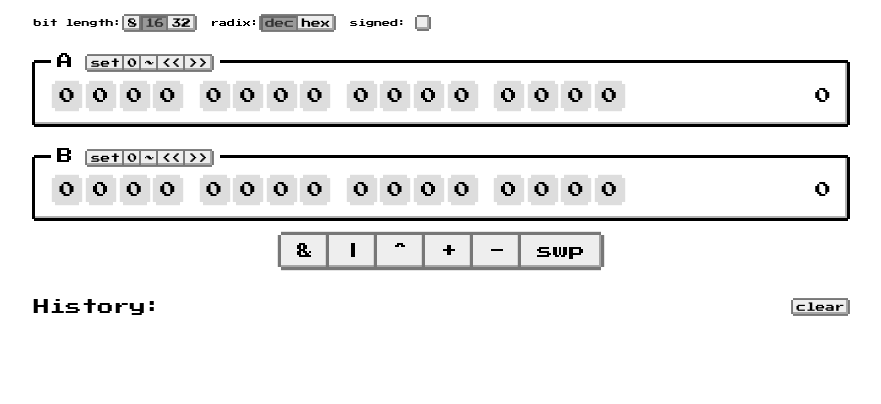
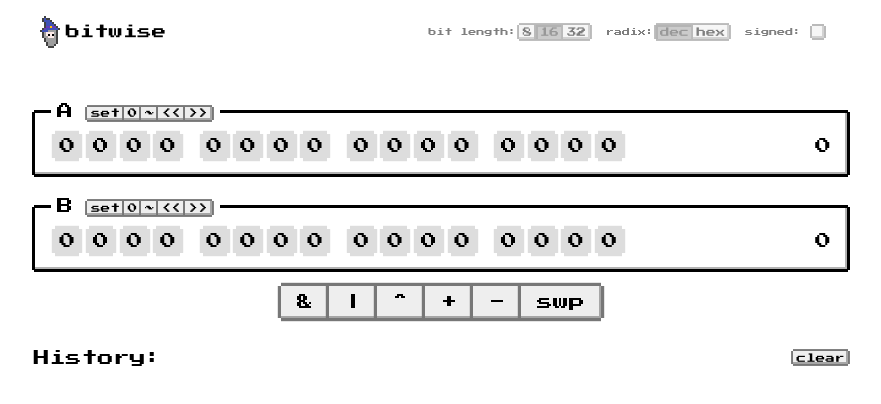
Before and after one commit to praffn/bitwise, a React (Create React App) app: page / in a window 1280 px wide. Shown: the top 404 px of the page, without its empty margins (199-1080 px from the left). Built offline with nearby package versions, Linux system fonts and the light colour scheme; what typesafe-actions would draw is missing.

Commit message:
add header and logo (#3)

```diff
--- a/src/App.tsx
+++ b/src/App.tsx
@@ -4,11 +4,14 @@ import ConfigContainer from "./containers/ConfigContainer";
 import RegistersContainer from "./containers/RegistersContainer";
 import BinaryOpsContainer from "./containers/BinaryOpsContainer";
 import HistoryContainer from "./containers/HistoryContainer";
+import Header from "./components/Header";
 
 export const App: React.FC<{}> = () => {
   return (
     <div className="App">
-      <ConfigContainer />
+      <Header>
+        <ConfigContainer />
+      </Header>
       <RegistersContainer />
       <div
         style={{ display: "flex", justifyContent: "center", marginTop: "1rem" }}
--- /dev/null
+++ b/src/components/Header/Header.module.scss
@@ -0,0 +1,28 @@
+.header {
+  display: flex;
+  justify-content: space-between;
+  align-items: center;
+  margin-bottom: 4rem;
+}
+
+.logo {
+  display: flex;
+  align-items: center;
+}
+
+.logoImage {
+  width: 32px;
+}
+
+.logoTitle {
+  margin: 0;
+  font-size: 0.9em;
+}
+
+.rest {
+  opacity: 0.5;
+  transition: opacity 0.3s ease;
+  &:hover {
+    opacity: 1;
+  }
+}
--- /dev/null
+++ b/src/components/Header/Header.tsx
@@ -0,0 +1,19 @@
+import * as React from "react";
+
+import wizard from "./wizard.png";
+
+import styles from "./Header.module.scss";
+
+const Header: React.FC<{}> = ({ children }) => {
+  return (
+    <div className={styles.header}>
+      <div className={styles.logo}>
+        <img src={wizard} className={styles.logoImage} />
+        <h1 className={styles.logoTitle}>bitwise</h1>
+      </div>
+      <div className={styles.rest}>{children}</div>
+    </div>
+  );
+};
+
+export default Header;
--- /dev/null
+++ b/src/components/Header/index.ts
@@ -0,0 +1 @@
+export { default } from "./Header";
```
Also changed, not shown: src/components/Header/wizard.png (added).
